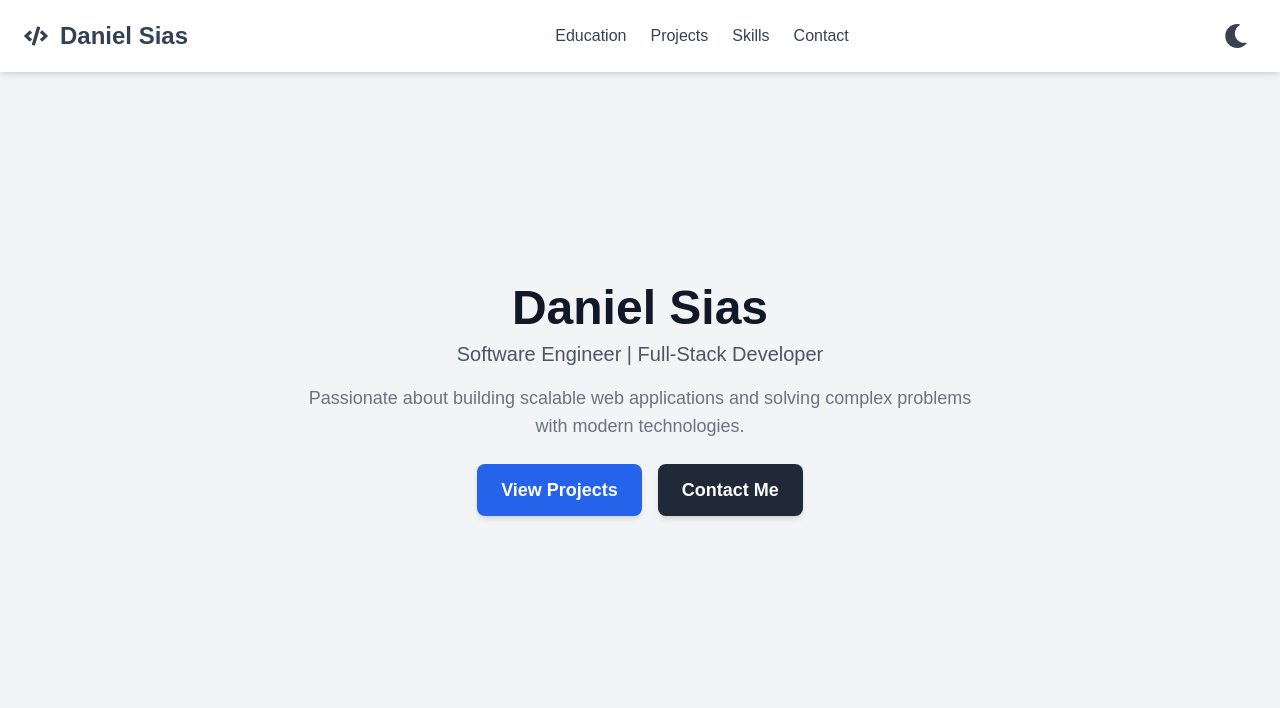
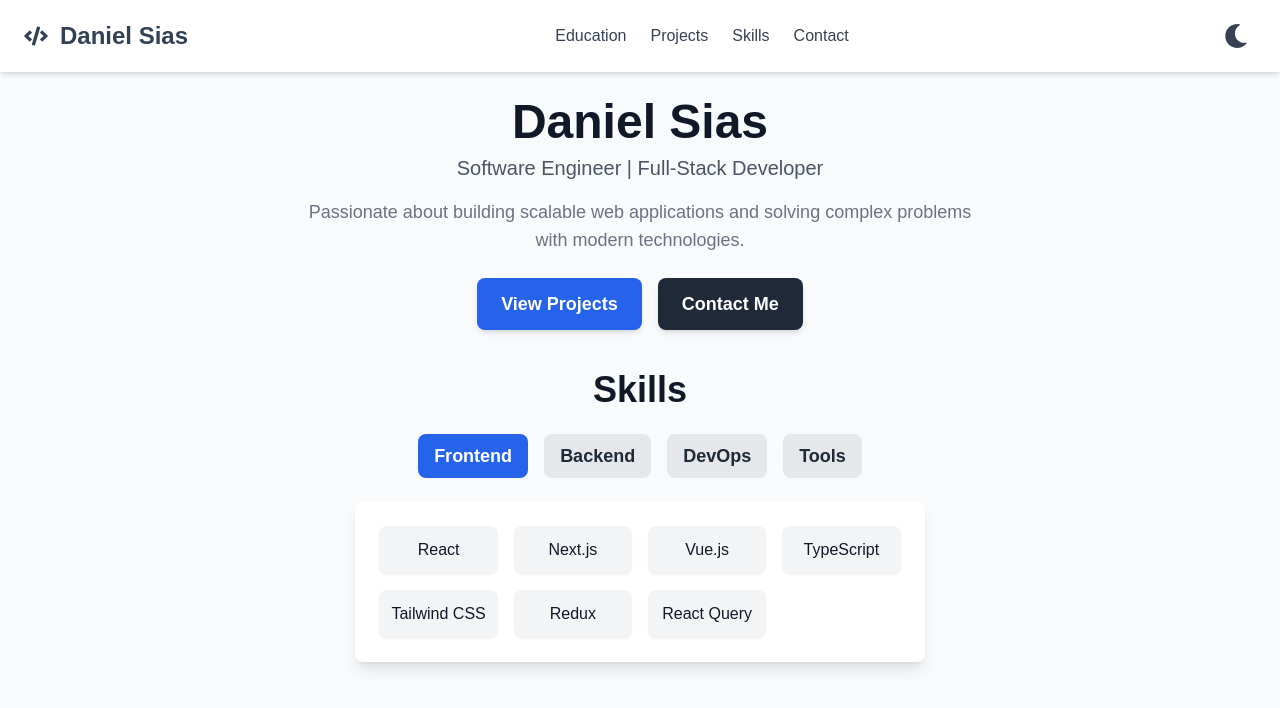
Before and after one commit to DanSias/danielsias-dev, a Next.js app: page / in a window 1280 px wide. Shown: the top 708 px of the page. Built offline with nearby package versions, Linux system fonts and the light colour scheme.

Commit message:
Added skills section

```diff
--- a/src/components/HomePage.tsx
+++ b/src/components/HomePage.tsx
@@ -1,7 +1,9 @@
 // src/components/HomePage.tsx
+import SkillsSection from "@/components/SkillsSection";
+
 export default function HomePage() {
   return (
-    <main className="flex flex-col items-center justify-center min-h-screen bg-gray-100 px-4">
+    <main className="flex flex-col items-center justify-center min-h-screen px-4">
       <div className="text-center">
         <h1 className="text-5xl font-bold text-gray-900">Daniel Sias</h1>
         <p className="text-xl text-gray-600 mt-2">
@@ -25,6 +27,7 @@ export default function HomePage() {
           </a>
         </div>
       </div>
+      <SkillsSection />
     </main>
   );
 }
--- /dev/null
+++ b/src/components/SkillsSection.tsx
@@ -0,0 +1,71 @@
+"use client"; // Required for interactive components in Next.js
+
+import { useState } from "react";
+import { motion } from "framer-motion";
+
+const skillsData = {
+  Frontend: [
+    "React",
+    "Next.js",
+    "Vue.js",
+    "TypeScript",
+    "Tailwind CSS",
+    "Redux",
+    "React Query",
+  ],
+  Backend: [
+    "Node.js",
+    "Express.js",
+    "NestJS",
+    "Prisma",
+    "Supabase",
+    "PostgreSQL",
+    "MongoDB",
+  ],
+  DevOps: ["Docker", "Vercel", "AWS", "CI/CD", "GitHub Actions"],
+  Tools: ["Git", "Jest", "ESLint", "Prettier", "Figma", "Postman"],
+};
+
+export default function SkillsSection() {
+  const [activeTab, setActiveTab] =
+    useState<keyof typeof skillsData>("Frontend");
+
+  return (
+    <section className="flex flex-col items-center justify-center py-10">
+      <h2 className="text-4xl font-bold text-gray-900">Skills</h2>
+
+      {/* Tab Buttons */}
+      <div className="mt-6 flex gap-4">
+        {Object.keys(skillsData).map((category) => (
+          <button
+            key={category}
+            onClick={() => setActiveTab(category as keyof typeof skillsData)}
+            className={`px-4 py-2 text-lg font-semibold rounded-lg transition ${
+              activeTab === category
+                ? "bg-blue-600 text-white"
+                : "bg-gray-200 text-gray-800 hover:bg-gray-300"
+            }`}>
+            {category}
+          </button>
+        ))}
+      </div>
+
+      {/* Skills Content with Framer Motion */}
+      <motion.div
+        key={activeTab}
+        initial={{ opacity: 0, y: 10 }}
+        animate={{ opacity: 1, y: 0 }}
+        transition={{ duration: 0.3 }}
+        className="mt-6 grid grid-cols-2 sm:grid-cols-3 md:grid-cols-4 gap-4 bg-white p-6 rounded-lg shadow-lg">
+        {skillsData[activeTab].map((skill) => (
+          <motion.div
+            key={skill}
+            whileHover={{ scale: 1.1 }}
+            className="p-3 bg-gray-100 text-gray-900 text-center font-medium rounded-lg shadow-sm">
+            {skill}
+          </motion.div>
+        ))}
+      </motion.div>
+    </section>
+  );
+}
```
